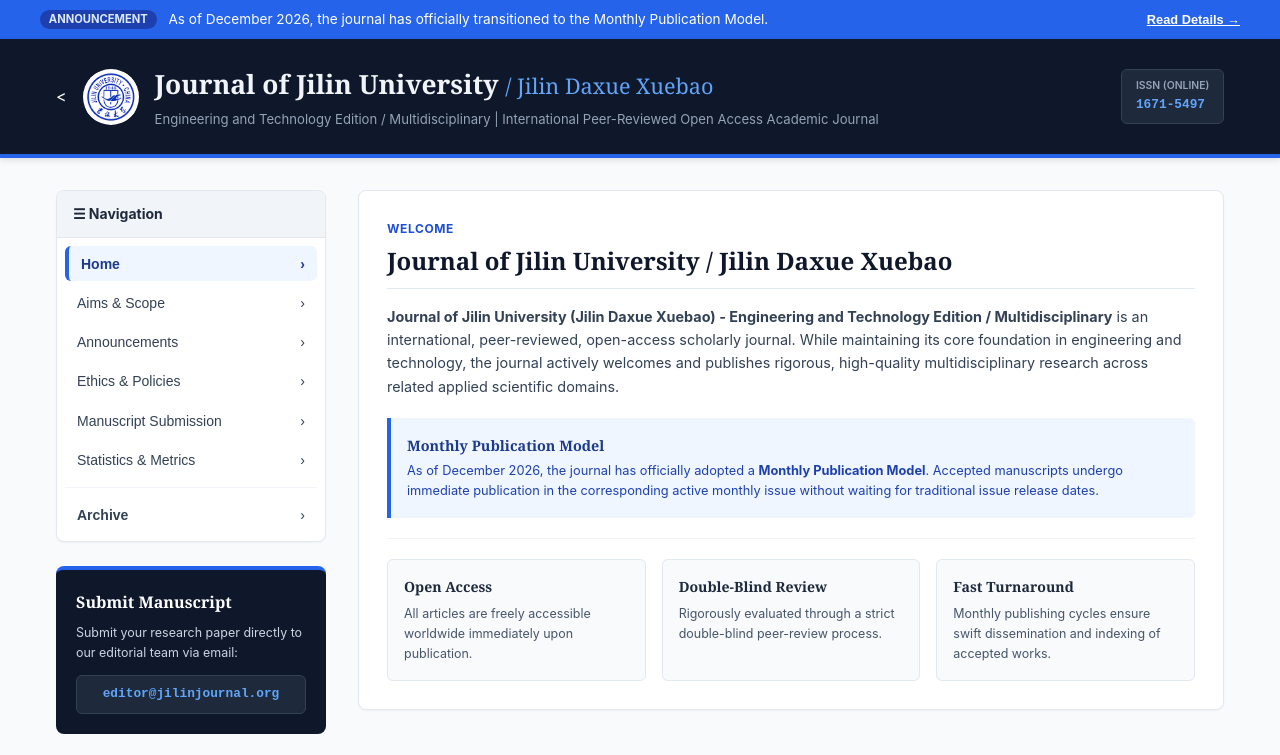
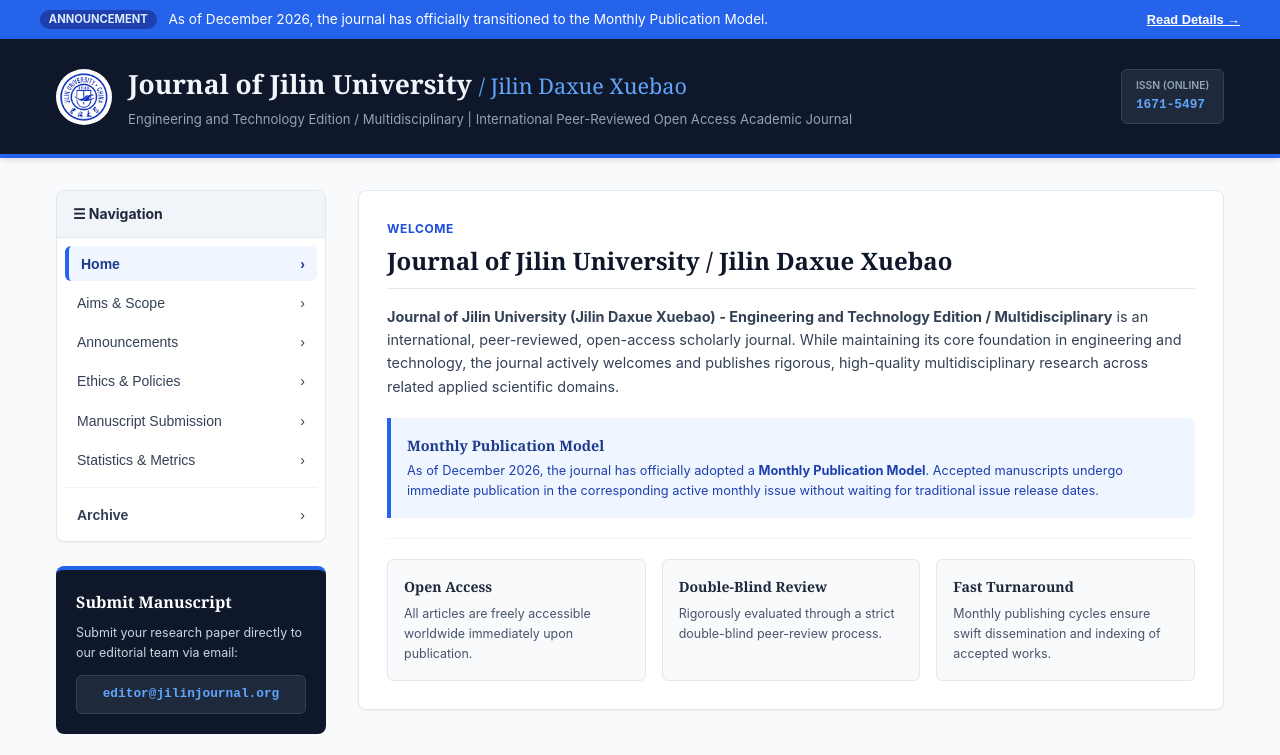
Before and after one commit to jilinjournal/jilinjournal, a plain HTML site: page index.html in a window 1280 px wide. Shown: the top 755 px of the page. Drawn offline with Linux system fonts and the light colour scheme.

Commit message:
Update index.html

```diff
--- a/index.html
+++ b/index.html
@@ -445,7 +445,7 @@
     <header class="main-header">
         <div class="header-inner">
             <div class="brand-box">
-                <<div class="logo-sq" style="background: #ffffff; padding: 3px; border-radius: 50%; overflow: hidden;">
+                <div class="logo-sq" style="background: #ffffff; padding: 3px; border-radius: 50%; overflow: hidden;">
     <img src="favicon.png" alt="Journal of Jilin University Logo" style="width: 100%; height: 100%; object-fit: contain; display: block;">
 </div>
 
```
